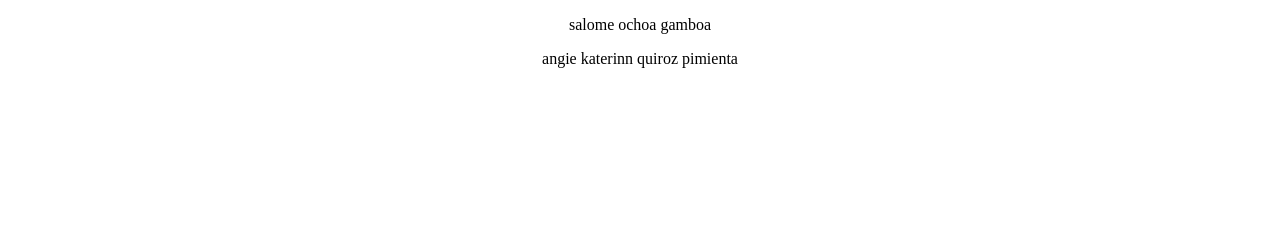
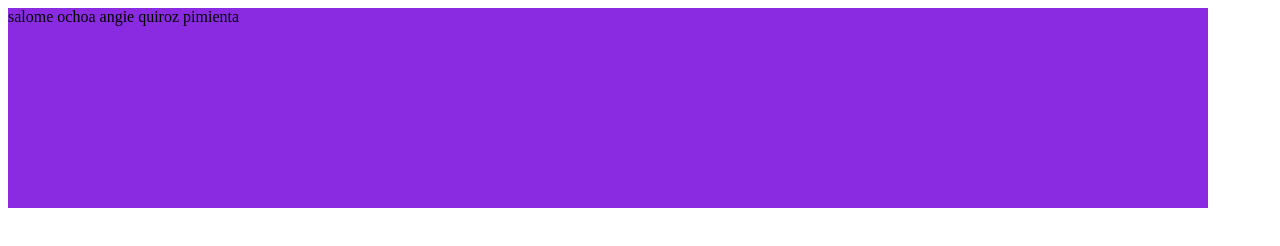
Before and after one commit to salomg12/pagina8.1, a plain HTML site: page index.html in a window 1280 px wide. Drawn offline with Linux system fonts and the light colour scheme.

Commit message:
Add files via upload
actualizacion 1

```diff
--- a/index.html
+++ b/index.html
@@ -4,13 +4,12 @@
     <meta charset="UTF-8">
     <meta name="viewport" content="width=device-width, initial-scale=1.0">
     <title>Document</title>
+    <link rel="stylesheet" href="temas.css">
 </head>
-<center>
-<p>
 <body>
-    salome ochoa gamboa
-</p>
-    angie katerinn quiroz pimienta
-</center>
+  <div  class="contenedor">
+    salome ochoa
+    angie quiroz pimienta
+  </div>
 </body>
 </html>
--- /dev/null
+++ b/temas.css
@@ -0,0 +1,10 @@
+.contenedor{
+
+width: 1200px;
+height: 200px;
+background-color: blueviolet;
+
+
+
+
+}
```
